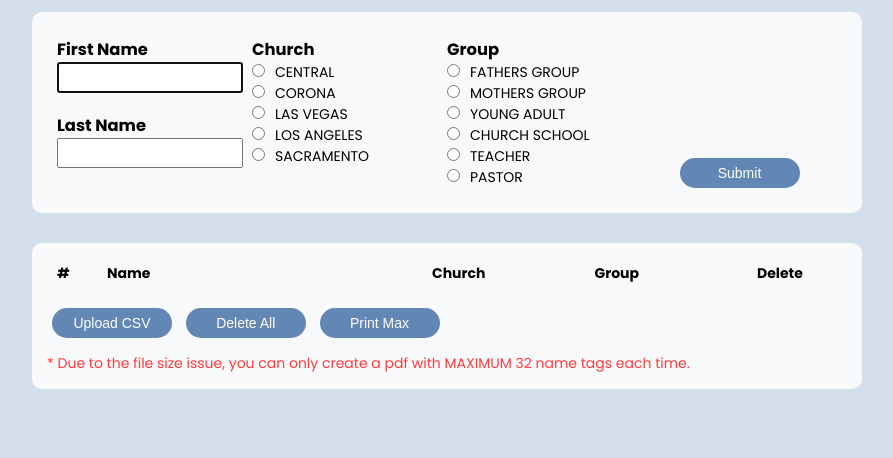
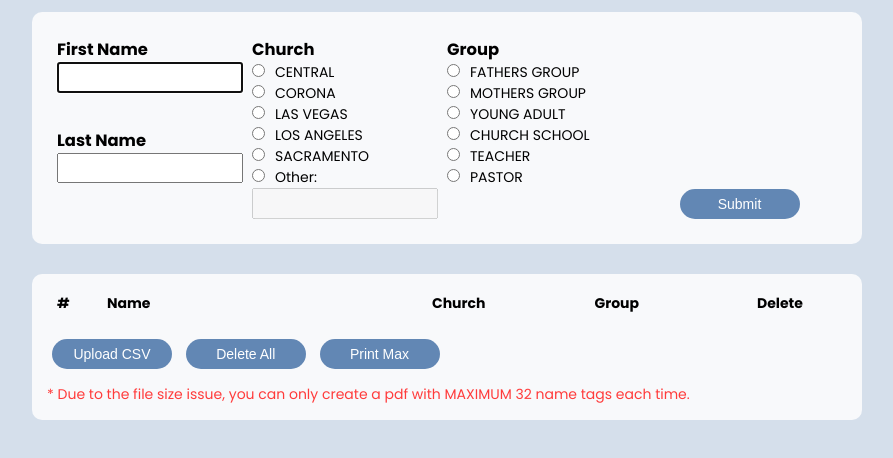
Before and after one commit to jimansohn/church, a plain HTML site: page nametag/index.html in a window 1280 px wide. Shown: the part 60-518 px from the top of the page, without its empty margins (193-1086 px from the left). Drawn offline with Linux system fonts and the light colour scheme.

Commit message:
other churches implemented

```diff
--- a/nametag/index.html
+++ b/nametag/index.html
@@ -57,7 +57,7 @@
         </ul>
       </div>
       <div id="name-list" class="main list"></div>
-      <div id="name-list-control-bot">
+      <div id="name-list-control">
         <input type="file" id="file-selector" hidden />
         <button id="upload" onclick="onUpload()">Upload CSV</button>
         <button id="delete-all" onclick="onDeleteAll()">Delete All</button>
--- a/nametag/index.js
+++ b/nametag/index.js
@@ -2,12 +2,9 @@ let groups,
   groupKeys,
   groupLabels,
   groupPaths,
-  groupMatches,
   churches,
-  churchKeys,
-  churchLabels,
-  churchMatches,
-  nameArray;
+  nameArray,
+  churchOther;
 
 const firstname = document.getElementById('firstname');
 const lastname = document.getElementById('lastname');
@@ -38,6 +35,8 @@ async function initialize() {
   initializeRadios(churchRadios, churches, 'church');
   initializeRadios(groupRadios, groupLabels, 'group');
 
+  appendOtherChurchRadio();
+
   const loadedNames = localStorage.getItem(NAME_LS_KEY);
   if (loadedNames != null) {
     nameArray = JSON.parse(loadedNames);
@@ -51,6 +50,37 @@ async function initialize() {
   });
 
   firstname.focus();
+}
+
+function appendOtherChurchRadio() {
+  const listItem = document.createElement('li');
+
+  const radio = document.createElement('input');
+  radio.type = 'radio';
+  radio.id = 'others';
+  radio.name = 'church';
+  radio.value = churches.length;
+  radio.required = 'required';
+
+  const label = document.createElement('label');
+  label.htmlFor = radio.id;
+  label.innerText = 'Other:';
+
+  const otherInput = document.createElement('input');
+  otherInput.id = 'church-other';
+  otherInput.type = 'text';
+  otherInput.disabled = true;
+
+  radio.addEventListener('change', (event) => {
+    otherInput.focus();
+  });
+
+  listItem.appendChild(radio);
+  listItem.appendChild(label);
+  listItem.appendChild(otherInput);
+  churchRadios.append(listItem);
+
+  churchOther = document.getElementById('church-other');
 }
 
 function initializeRadios(parent, list, name) {
@@ -77,16 +107,20 @@ function initializeRadios(parent, list, name) {
 
 function gatherFormInfo() {
   const form = document.forms[0];
-
   const groupIndex = form.elements['group'].value;
+  const churchIndex = form.elements['church'].value;
   const info = {
     id: Date.now(),
     firstname: firstname.value,
     lastname: lastname.value,
-    church: churches[form.elements['church'].value],
     group: groupLabels[groupIndex],
     bgpath: groupPaths[groupIndex],
+    church: churches[churchIndex],
   };
+
+  if (churchIndex == churches.length) {
+    info['church'] = churchOther.value.toUpperCase();
+  }
 
   return info;
 }
```
